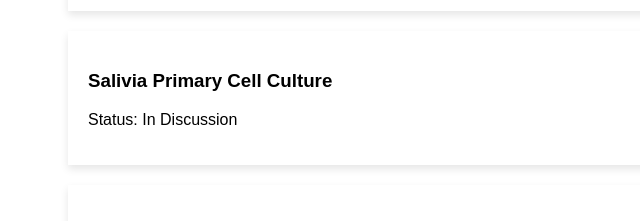
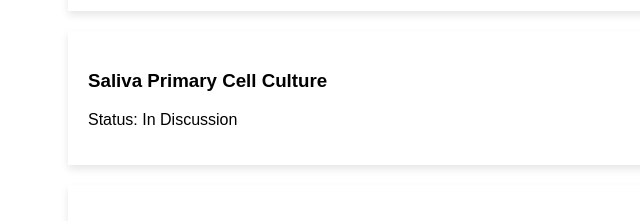
Before and after one commit to Openzyme/crosstalk, a plain HTML site: page docs/index.html in a window 1280 px wide. Shown: the part 428-649 px from the top of the page, 0-640 px from the left. Drawn offline with Linux system fonts and the light colour scheme.

Commit message:
Update index.html

```diff
--- a/docs/index.html
+++ b/docs/index.html
@@ -49,7 +49,7 @@
         <p>Status: In Development</p>
     </div>
     <div class="card">
-        <h3>Salivia Primary Cell Culture</h3>
+        <h3>Saliva Primary Cell Culture</h3>
         <p>Status: In Discussion</p>
     </div>
     <div class="card">
```
